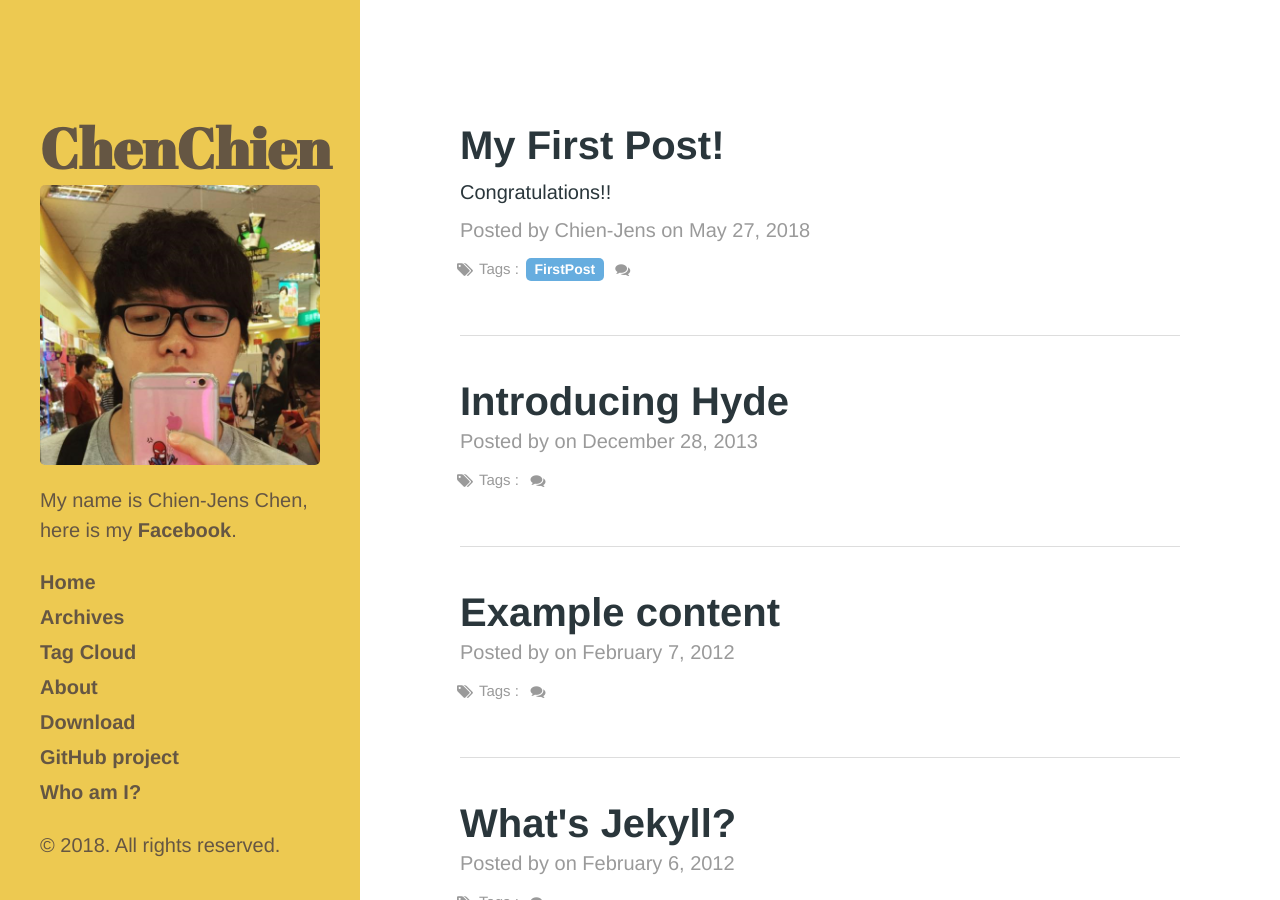
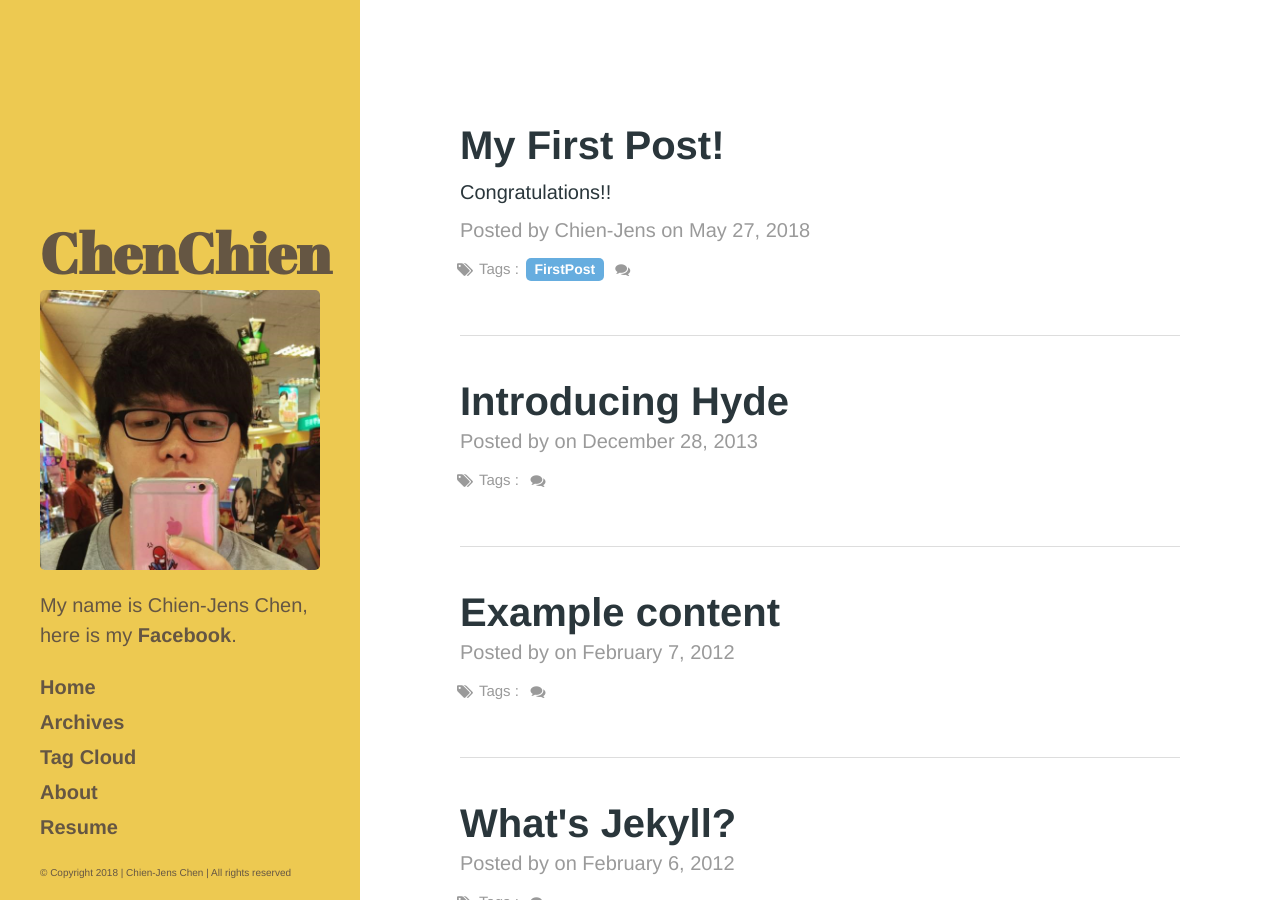
Before and after one commit to chienjens/chienjens.github.io, a Jekyll site: the page built from index.html, in a window 1280 px wide and 900 px high. Built offline with Jekyll 4.4.1, drawn with Linux system fonts in a browser that asks for light colours; the list of posts is cut into pages by our own code; comment, search, counter and statistics services are not loaded.

Commit message:
Update sidebar.html

```diff
--- a/_includes/sidebar.html
+++ b/_includes/sidebar.html
@@ -11,8 +11,7 @@
     </div>
 
     <nav class="sidebar-nav">
-      <a class="sidebar-nav-item" href="{{ site.github.repo }}">Home</a>
-
+      <a class="sidebar-nav-item" href="{{ site.baseurl }}">Home</a>
       {% comment %}
         The code below dynamically generates a sidebar nav of pages with
         `layout: page` in the front-matter. See readme for usage.
@@ -26,12 +25,44 @@
           {% endif %}
         {% endif %}
       {% endfor %}
-
-      <a class="sidebar-nav-item" href="{{ site.github.repo }}">Download</a>
-      <a class="sidebar-nav-item" href="{{ site.github.repo }}">GitHub project</a>
-      <a class="sidebar-nav-item" href="{{ site.picture }}">Who am I?</a>
+      <a class="sidebar-nav-item" href="{{ site.baseurl }}json-resume">Resume</a>
+      <span class="sidebar-nav-item">
+        <ul class="list-inline text-center">
+          {% if site.twitter_username %}
+          <li>
+              <a href="https://twitter.com/{{ site.twitter_username }}">
+                  <span class="fa-stack fa-lg">
+                      <i class="fa fa-circle fa-stack-2x"></i>
+                      <i class="fa fa-twitter fa-stack-1x"></i>
+                  </span>
+              </a>
+          </li>
+          {% endif %}
+          {% if site.facebook_username %}
+          <li>
+              <a href="https://www.facebook.com/{{ site.facebook_username }}">
+                  <span class="fa-stack fa-lg">
+                      <i class="fa fa-circle fa-stack-2x"></i>
+                      <i class="fa fa-facebook fa-stack-1x"></i>
+                  </span>
+              </a>
+          </li>
+          {% endif %}
+          {% if site.github_username %}
+          <li>
+              <a href="https://github.com/{{ site.github_username }}">
+                  <span class="fa-stack fa-lg">
+                      <i class="fa fa-circle fa-stack-2x"></i>
+                      <i class="fa fa-github fa-stack-1x"></i>
+                  </span>
+              </a>
+          </li>
+          {% endif %}
+        </ul>
+      </span>
     </nav>
-
-    <p>&copy; {{ site.time | date: '%Y' }}. All rights reserved.</p>
+    <p class="copyright">
+        &copy; Copyright {{ site.time | date: '%Y' }} | Chien-Jens Chen | All rights reserved
+    </p>
   </div>
 </div>
```
